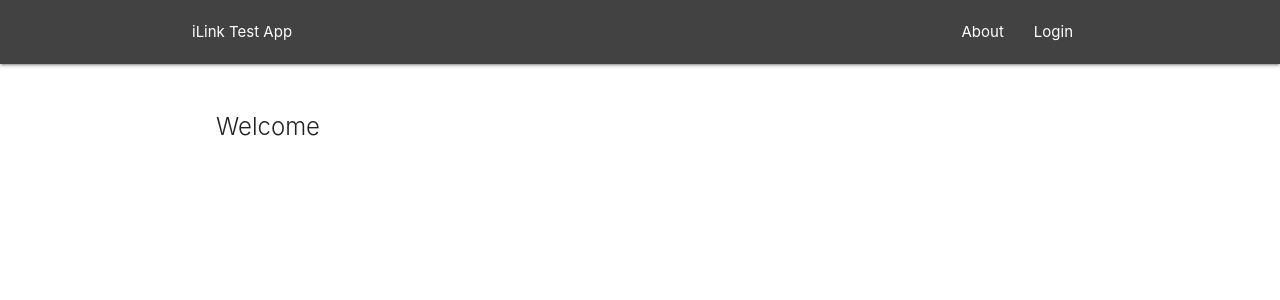
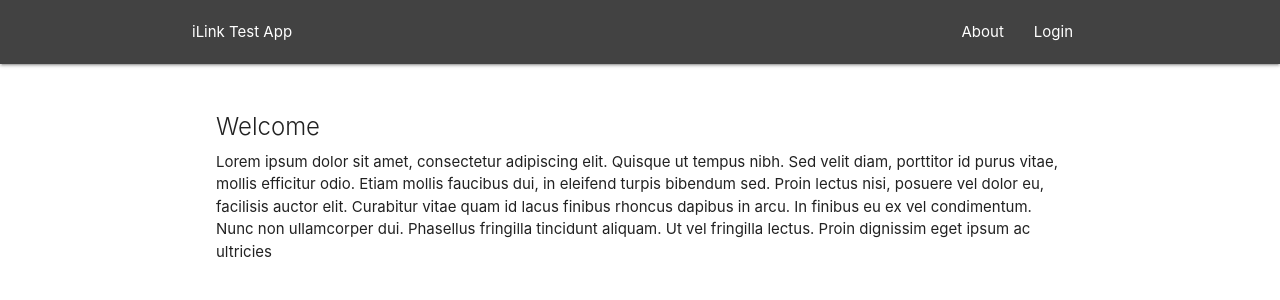
Before and after one commit to azamatbekmurat/userLoginTestApp, a React (Create React App) app: page /welcome in a window 1280 px wide. Shown: the top 300 px of the page. Built offline with nearby package versions, Linux system fonts and the light colour scheme.

Commit message:
add changes on Login component to handle state changes on Redux and compare entered values with values from store

```diff
--- a/src/App.js
+++ b/src/App.js
@@ -1,5 +1,6 @@
 import React, { Component } from "react";
 import { BrowserRouter, Switch, Route } from "react-router-dom";
+import Home from "./components/Home";
 import Navbar from "./components/Navbar";
 import Login from "./components/Login";
 import WelcomeUser from "./components/WelcomeUser";
@@ -11,7 +12,7 @@ class App extends Component {
         <div className="App">
           <Navbar />
           <Switch>
-            <Route exact path="/" />
+            <Route exact path="/" component={Home} />
             <Route path="/login" component={Login} />
             <Route path="/welcome" component={WelcomeUser} />
           </Switch>
--- a/src/components/Login.jsx
+++ b/src/components/Login.jsx
@@ -1,49 +1,68 @@
 import React, { Component } from "react";
 import { Link } from "react-router-dom";
+import { connect } from "react-redux";
 import WelcomeUser from "./WelcomeUser";
+import { fetchUsers } from "../store/actions/actionTypes";
 
 class Login extends Component {
+  //state where users for data of users retrieved with API call
+  //email and password for keeping values entered and submitted on the form
+  //isLoggedIn to check if email and password values match the users from API
   state = {
     users: null,
     email: "",
     password: "",
-    toWelcome: false
+    isLoggedIn: false
   };
 
-  async componentDidMount() {
-    const result = await fetch("http://localhost:61080/api/users");
-
-    const users = await result.json();
-
-    this.setState({ users });
+  //initializing fetchUsers() method after component is rendered to retrieve users with API call
+  componentDidMount() {
+    this.props.fetchUsers();
   }
 
+  // method to handle changes being made on input fields of a form
   handleChange = e => {
     this.setState({
       [e.target.id]: e.target.value
     });
   };
 
+  // method to handle submit form event. In this method, users received with API call being
+  // compared with input values such as email and password.
   handleSubmit = e => {
     e.preventDefault();
-    const users = this.state.users;
+    console.log("event props", this.props.users);
+    console.log("event state", this.state);
+
+    //users from API call saved under users const
+    const users = this.props.users;
+
+    // email address entered on the page
     const email = this.state.email;
+
+    // password entered on the page
     const password = this.state.password;
+
+    // since users saved under dictionary, password of users from API is retrieved by passing email as a key.
+    //And value of password from API is being compared with a value entered by end-user on the page
     if (users[email] === password) {
-      this.setState({ toWelcome: true });
+      this.setState({ isLoggedIn: true });
     } else {
+      //in case email or password are wrong, our page return alert message
       alert("Wrong User or Password!");
     }
   };
 
   render() {
-    if (this.state.toWelcome === true) {
+    if (this.state.isLoggedIn === true) {
       return (
         <Link to={"/welcome"}>
           <WelcomeUser user={this.state.email} />
         </Link>
       );
     }
+
+    //when user clicks 'Login', app returns Sign In form
     return (
       <div className="container">
         <form onSubmit={this.handleSubmit} className="white">
@@ -65,4 +84,11 @@ class Login extends Component {
   }
 }
 
-export default Login;
+const mapStateToProps = (state = {}) => ({
+  users: state.users
+});
+
+export default connect(
+  mapStateToProps,
+  { fetchUsers }
+)(Login);
--- a/src/components/WelcomeUser.jsx
+++ b/src/components/WelcomeUser.jsx
@@ -6,6 +6,16 @@ const WelcomeUser = ({ user }) => {
       <div className="card z-depth-0">
         <div className="card-content">
           <span className="card-title">Welcome {user}</span>
+          <p>
+            Lorem ipsum dolor sit amet, consectetur adipiscing elit. Quisque ut
+            tempus nibh. Sed velit diam, porttitor id purus vitae, mollis
+            efficitur odio. Etiam mollis faucibus dui, in eleifend turpis
+            bibendum sed. Proin lectus nisi, posuere vel dolor eu, facilisis
+            auctor elit. Curabitur vitae quam id lacus finibus rhoncus dapibus
+            in arcu. In finibus eu ex vel condimentum. Nunc non ullamcorper dui.
+            Phasellus fringilla tincidunt aliquam. Ut vel fringilla lectus.
+            Proin dignissim eget ipsum ac ultricies
+          </p>
         </div>
       </div>
     </div>
--- a/src/index.js
+++ b/src/index.js
@@ -9,7 +9,10 @@ import { Provider } from "react-redux";
 import thunk from "redux-thunk";
 
 //store to keep all states
-const store = createStore(rootReducer);
+//applyMiddleware allows to handle API calls asynchronously
+const store = createStore(rootReducer, applyMiddleware(thunk));
+
+//let unsubscribe = store.subscribe(() => console.log("store", store.getState()));
 
 ReactDOM.render(
   <Provider store={store}>
```
